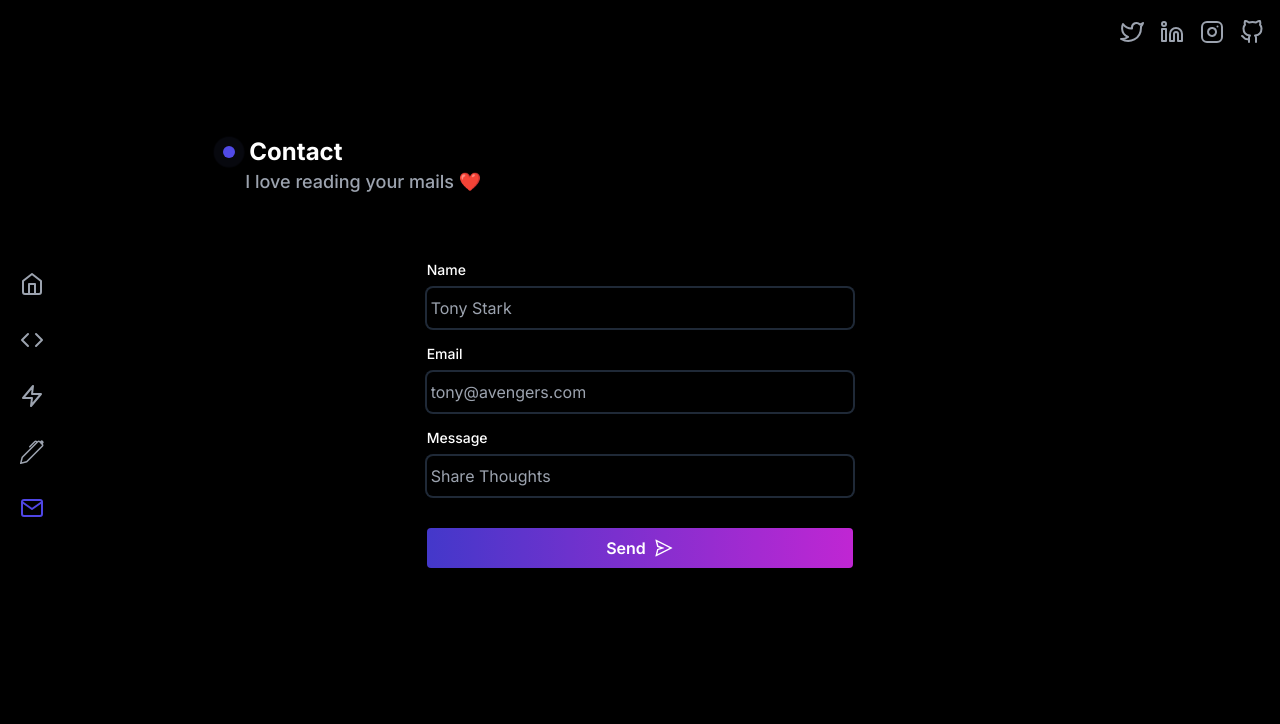
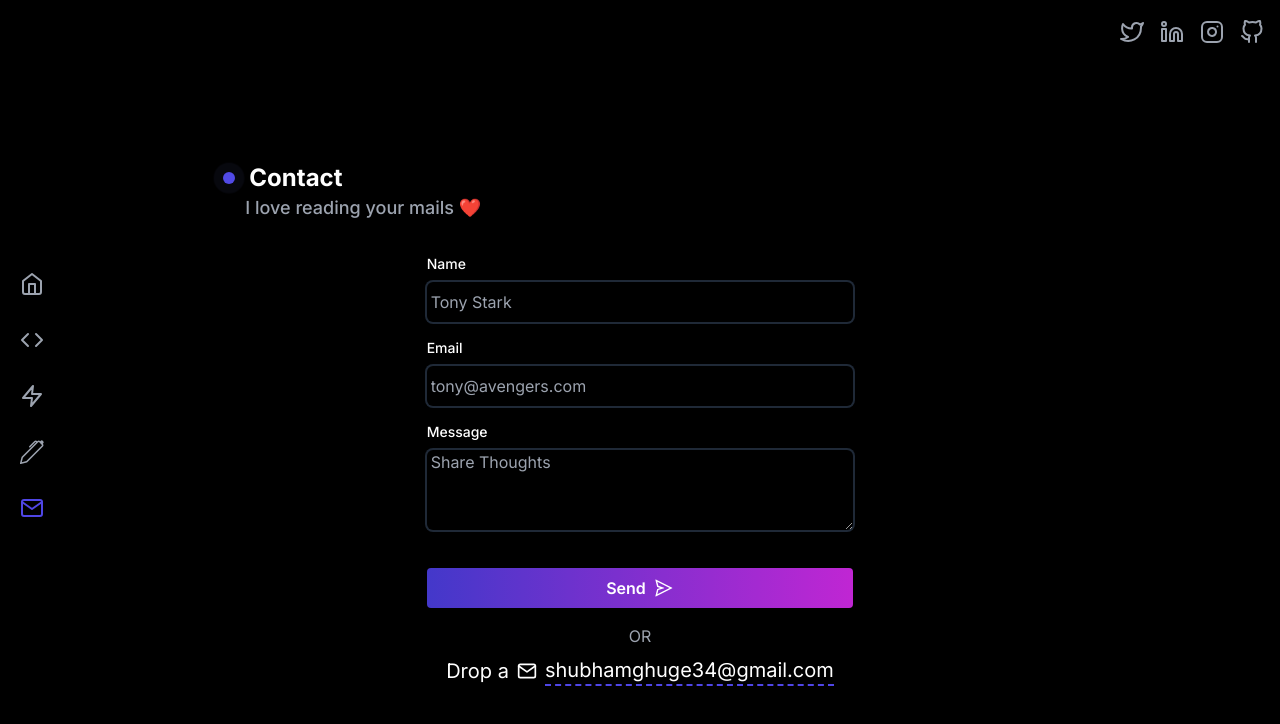
Before and after one commit to shubham-ghuge/shubham-ghuge.github.io, a React (Vite) app: page /contact in a window 1280 px wide. Shown: the top 724 px of the page. Built offline with nearby package versions, Linux system fonts and the light colour scheme; no server answers.

Commit message:
added contact info

```diff
--- a/package.json
+++ b/package.json
@@ -11,6 +11,7 @@
     "serve": "vite preview"
   },
   "dependencies": {
+    "emailjs-com": "^3.2.0",
     "framer-motion": "^4.1.17",
     "history": "^5.0.1",
     "react": "^17.0.0",
--- /dev/null
+++ b/src/components/Alert.jsx
@@ -0,0 +1,15 @@
+import React from "react";
+import { motion } from "framer-motion";
+
+function Alert({ text }) {
+  return (
+    <motion.div
+      className={`bg-green-600 rounded bg-opacity-50 text-white fixed top-36 right-1 md:right-5 md:top-16 p-4 flex justify-center items-center`}
+      animate={{ x: -50 }}
+      transition={{ type: "spring", bounce: 0.8 }}
+    >
+      <p>{text}</p>
+    </motion.div>
+  );
+}
+export { Alert };
--- a/src/components/ViteIcon.jsx
+++ b/src/components/ViteIcon.jsx
@@ -25,8 +25,8 @@ function ViteIcon() {
           y2="344"
           gradientUnits="userSpaceOnUse"
         >
-          <stop stop-color="#41D1FF" />
-          <stop offset="1" stop-color="#BD34FE" />
+          <stop stopColor="#41D1FF" />
+          <stop offset="1" stopColor="#BD34FE" />
         </linearGradient>
         <linearGradient
           id="paint1_linear"
@@ -36,9 +36,9 @@ function ViteIcon() {
           y2="292.989"
           gradientUnits="userSpaceOnUse"
         >
-          <stop stop-color="#FFEA83" />
-          <stop offset="0.0833333" stop-color="#FFDD35" />
-          <stop offset="1" stop-color="#FFA800" />
+          <stop stopColor="#FFEA83" />
+          <stop offset="0.0833333" stopColor="#FFDD35" />
+          <stop offset="1" stopColor="#FFA800" />
         </linearGradient>
       </defs>
     </svg>
--- a/src/components/index.js
+++ b/src/components/index.js
@@ -1,3 +1,4 @@
 export * from './Header';
 export * from './Navbar';
 export * from './Title';
+export * from './Alert';
--- /dev/null
+++ b/src/pages/contact/base.js
@@ -0,0 +1,5 @@
+const SERVICE_ID = import.meta.env.VITE_SERVICE_ID
+const USER_ID = import.meta.env.VITE_USER_ID
+const TEMPLATE_ID = import.meta.env.VITE_TEMPLATE_ID
+
+export { SERVICE_ID, USER_ID, TEMPLATE_ID }
--- a/src/pages/contact/contact.module.css
+++ b/src/pages/contact/contact.module.css
@@ -4,6 +4,7 @@
 .input_field label {
   @apply block text-sm text-white font-medium mb-2;
 }
-.input_field input {
+.input_field input,
+.input_field textarea {
   @apply focus:outline-none focus:ring-indigo-500 focus:ring focus:ring-opacity-50 h-10 w-full ring-2 pl-1 ring-gray-800 rounded-md bg-transparent;
 }
--- a/src/pages/contact/index.jsx
+++ b/src/pages/contact/index.jsx
@@ -1,25 +1,68 @@
-import React from "react";
-import { Title } from "../../components/Title";
+import React, { useEffect, useState } from "react";
+import { Title, Alert } from "../../components";
 import styles from "./contact.module.css";
 import { AiOutlineSend } from "react-icons/ai";
+import emailjs from "emailjs-com";
+import { SERVICE_ID, TEMPLATE_ID, USER_ID } from "./base";
+import { FiMail } from "react-icons/fi";
 
 function Contact() {
+  const [isLoading, setLoading] = useState(false);
+  const [message, setMessage] = useState(null);
+
+  useEffect(() => {
+    if (message) {
+      setTimeout(() => {
+        console.log(message);
+        setMessage(null);
+      }, 1500);
+    }
+  }, [message]);
+
+  async function submitResponse(e) {
+    e.preventDefault();
+    try {
+      setLoading(true);
+      const response = await emailjs.sendForm(
+        SERVICE_ID,
+        TEMPLATE_ID,
+        e.target,
+        USER_ID
+      );
+      if (response.status === 200) {
+        console.log(response);
+        setMessage(
+          "Thank you for reaching out to me! I will revert back within a day, Have a good day :)"
+        );
+      } else {
+        setMessage("Something Went Wrong :( please send me a mail!");
+      }
+    } catch (error) {
+      console.log({ error });
+    } finally {
+      setLoading(false);
+    }
+  }
   return (
     <div className="container">
+      {message && <Alert text={message} />}
       <Title heading="contact" subHeading="I love reading your mails ❤️" />
-      <form className="flex flex-col mx-2 justify-center md:w-3/6 md:justify-start md:mx-auto mt-16 lg:pb-36">
+      <form
+        className="flex flex-col mt-8 mx-2 justify-center md:w-3/6 md:justify-start md:mx-auto lg:pb-0"
+        onSubmit={(evt) => submitResponse(evt)}
+      >
         <div className={styles.input_field}>
           <label className={styles.label} htmlFor="name">
             Name
           </label>
-          <input id="name" placeholder="Tony Stark" type="text" required />
+          <input placeholder="Tony Stark" type="text" name="name" required />
         </div>
         <div className={styles.input_field}>
           <label className={styles.label} htmlFor="email">
             Email
           </label>
           <input
-            id="email"
+            name="email"
             type="email"
             placeholder="tony@avengers.com"
             required
@@ -29,17 +72,35 @@ function Contact() {
           <label className={styles.label} htmlFor="message">
             Message
           </label>
-          <input
-            id="message"
+          <textarea
+            name="message"
             type="text"
+            style={{ height: "5rem" }}
             placeholder="Share Thoughts"
             required
-          />
+          ></textarea>
         </div>
         <button className="btn-primary flex justify-center items-center ai-center mt-4">
-          Send <AiOutlineSend className="text-xl ml-2" />
+          {isLoading ? (
+            "loading..."
+          ) : (
+            <>
+              Send <AiOutlineSend className="text-xl ml-2" />
+            </>
+          )}
         </button>
       </form>
+      <p className="text-center my-2 md:mt-4">OR</p>
+      <div className="text-white flex text-md md:text-xl justify-center items-center">
+        Drop a
+        <FiMail className="mx-2" />
+        <a
+          href="mailto:shubhamghuge34@gmail.com"
+          className="border-dashed border-b-2 dashed border-indigo-600"
+        >
+          shubhamghuge34@gmail.com
+        </a>
+      </div>
     </div>
   );
 }
--- a/src/pages/home/index.jsx
+++ b/src/pages/home/index.jsx
@@ -9,8 +9,8 @@ function Home() {
   return (
     <section className={styles.container}>
       <picture >
-        <source srcset="/final.webp" type="image/webp" />
-        <source srcset="/final.png" type="image/png" />
+        <source srcSet="/final.webp" type="image/webp" />
+        <source srcSet="/final.png" type="image/png" />
         <img src="/final.png" alt="shubham ghuge" className="h-72 md:h-96 md:ml-24"/>
       </picture>
       <div className="text-center flex flex-col items-center justify-center mx-4 md:items-start md:text-left md:w-2/5">
```
Also changed, not shown: 2 other files (tests, documents, lock files or other folders).
